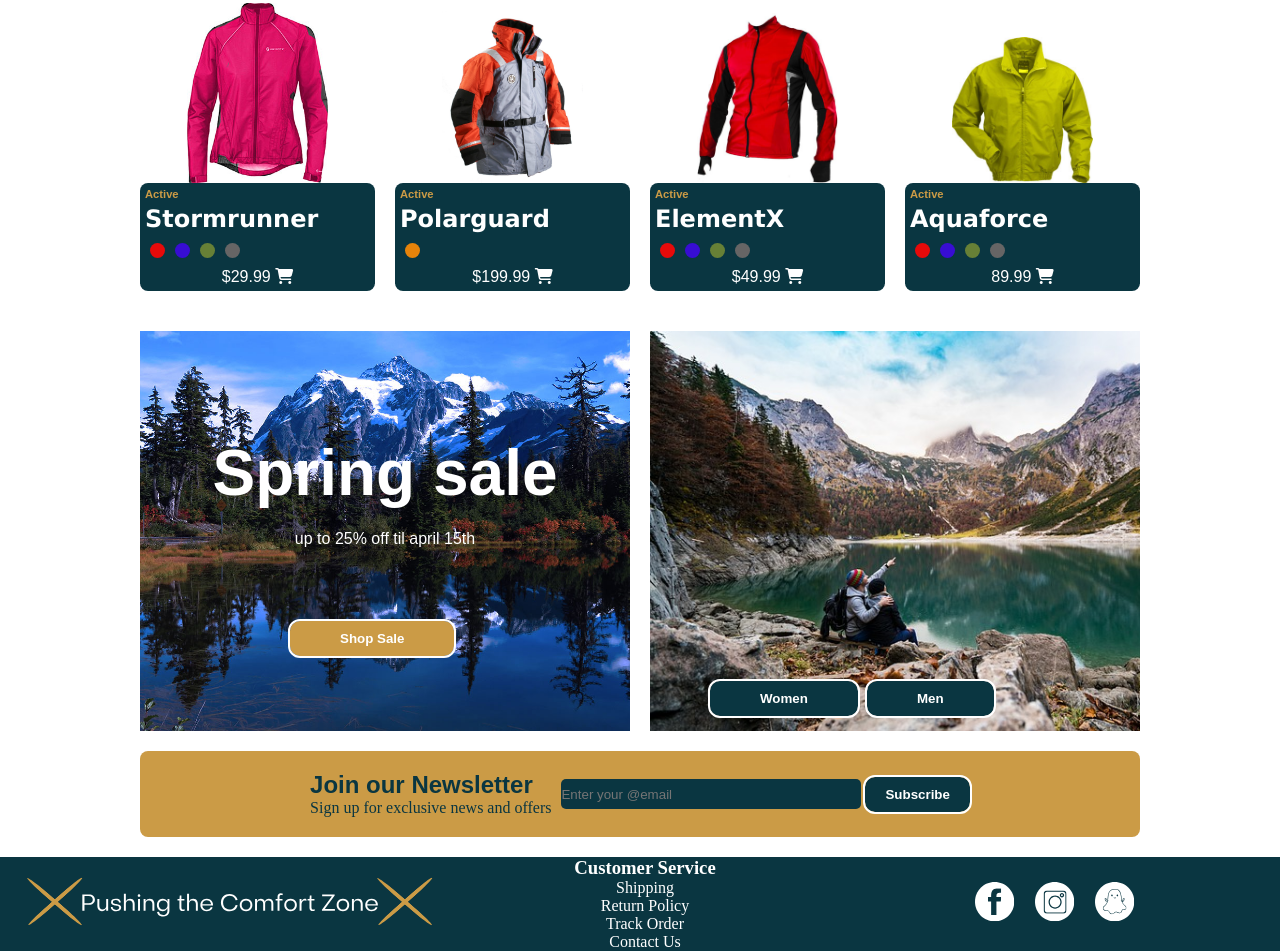
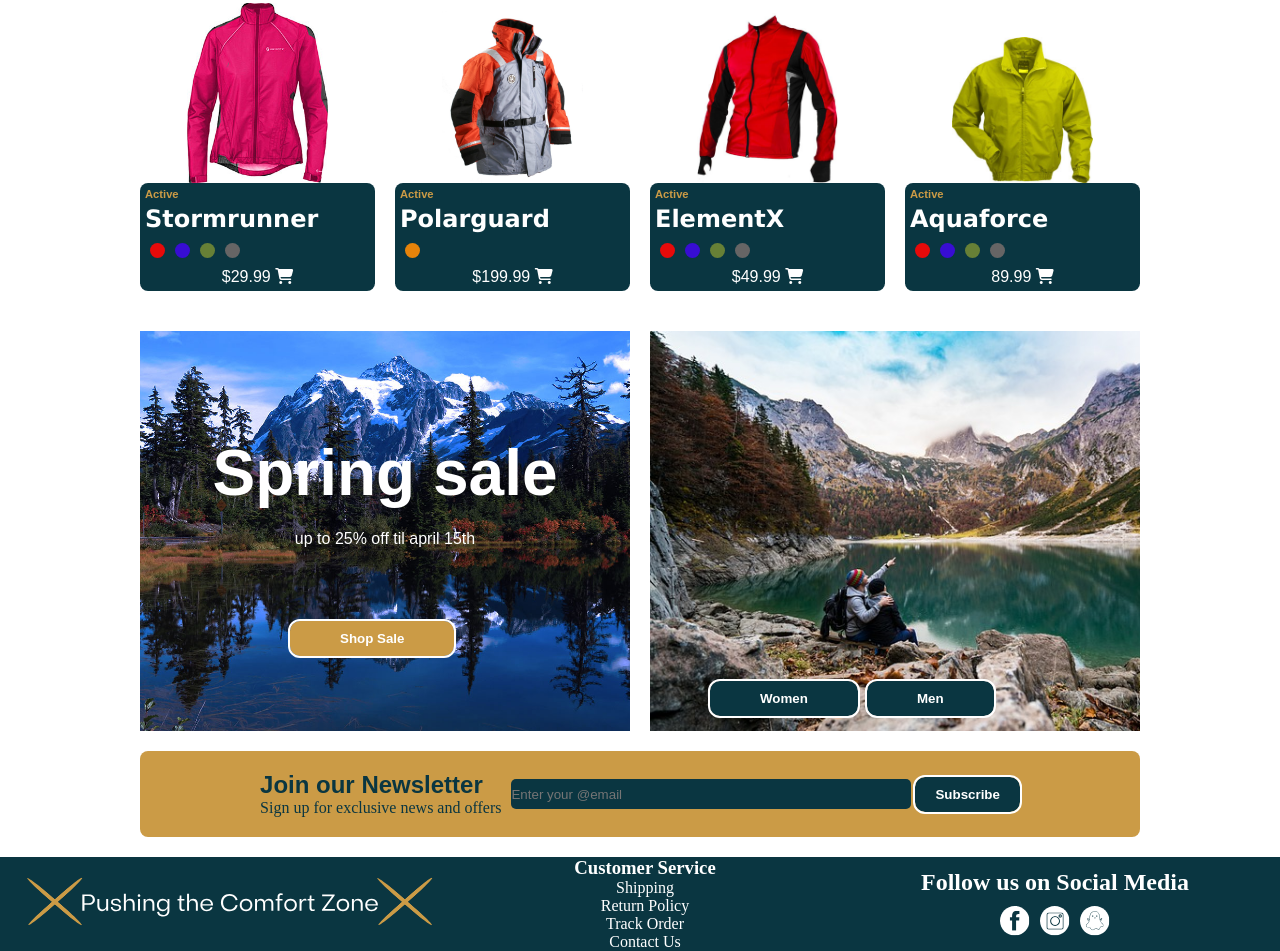
Before and after one commit to GroAnita/html-Css-GroAnitaBr-then1, a plain HTML site: page index.html in a window 1280 px wide. Shown: the part 479-1430 px from the top of the page. Drawn offline with Linux system fonts and the light colour scheme.

Commit message:
fixed footer problems

```diff
--- a/css/stylesheet.css
+++ b/css/stylesheet.css
@@ -145,18 +145,25 @@ html{
 }
 .footer_div{
     flex:1;
+    display: flex;
+    flex-direction: column;
 }
 .footer_some{
     display: flex;
+    flex-direction: column;
     justify-content: center;
     align-items: center;
+    gap: 10px;
     margin: 10px;
+
 }
-.icon_some{
-    margin:0px 10px;
+.footer_some_icons{
+    display: flex;
+    gap:10px;
+
 }
 .footer_some img{
-    width: 40px;
+    width: 30px;
 }
 
 /*hero*/
--- a/index.html
+++ b/index.html
@@ -130,7 +130,7 @@
             <p>Sign up for exclusive news and offers</p>
         </div>
         <div class="fp_newsletter_input">
-            <input type="email" placeholder="Enter your @email">
+            <input type="email" id="email" autocomplete="on" placeholder="Enter your @email">
             <button>Subscribe</button>
         </div>
     </main>
@@ -146,9 +146,12 @@
 
         <div class="footer_div">
             <section class="footer_some">
+                <h2>Follow us on Social Media</h2>
+            <div class="footer_some_icons">
              <div class="icon_some"> <img src="icon/icon_FB.svg"> </div>
              <div class="icon_some"> <img src="icon/icon_instagram.svg"> </div>
              <div class="icon_some"> <img src="icon/icon_snapchat.svg"> </div>
+            </div>
             </section>
 
         </div>
```
